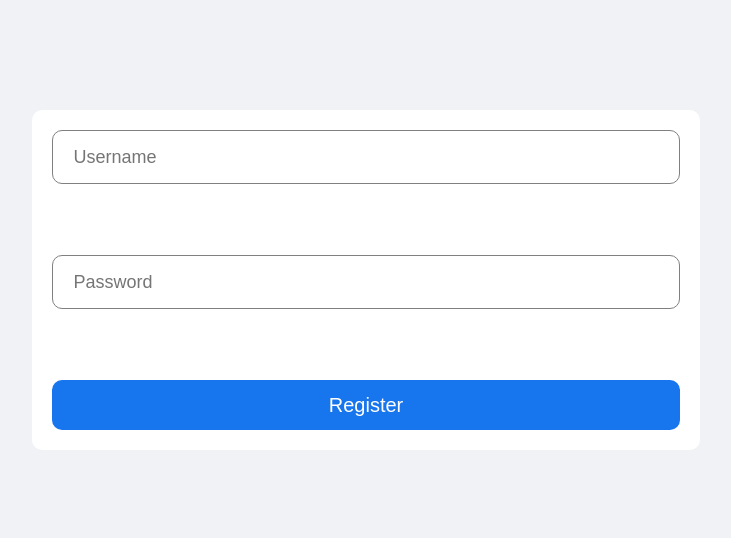
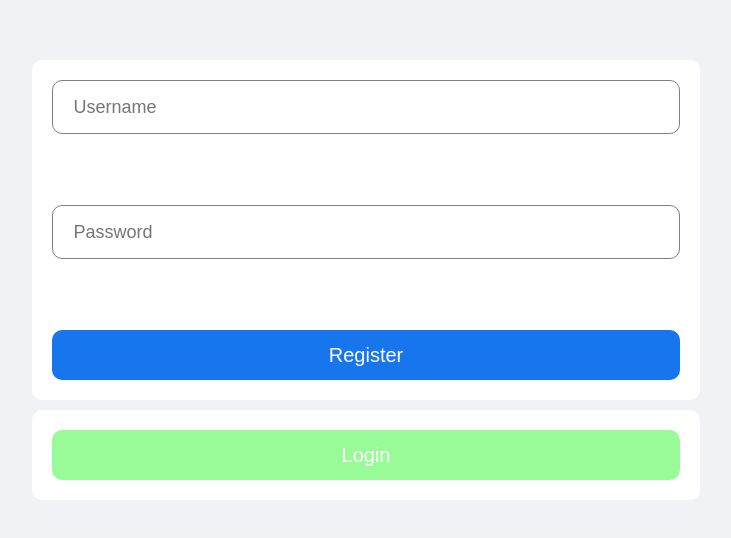
Before and after one commit to VovanVovanic/chat-node, a React (Create React App) app: page /register in a window 1280 px wide. Shown: the part 120-658 px from the top of the page, without its empty margins (274-1005 px from the left). Built offline with nearby package versions, Linux system fonts and the light colour scheme.

Commit message:
network fucking fixses

```diff
--- a/public/index.html
+++ b/public/index.html
@@ -9,34 +9,10 @@
       name="description"
       content="Web site created using create-react-app"
     />
-    <!--
-      manifest.json provides metadata used when your web app is installed on a
-      user's mobile device or desktop. See https://developers.google.com/web/fundamentals/web-app-manifest/
-    -->
     <link rel="manifest" href="%PUBLIC_URL%/manifest.json" />
-    <!--
-      Notice the use of %PUBLIC_URL% in the tags above.
-      It will be replaced with the URL of the `public` folder during the build.
-      Only files inside the `public` folder can be referenced from the HTML.
-
-      Unlike "/favicon.ico" or "favicon.ico", "%PUBLIC_URL%/favicon.ico" will
-      work correctly both with client-side routing and a non-root public URL.
-      Learn how to configure a non-root public URL by running `npm run build`.
-    -->
     <title>React App</title>
   </head>
   <body>
-    <noscript>You need to enable JavaScript to run this app.</noscript>
     <div id="root"></div>
-    <!--
-      This HTML file is a template.
-      If you open it directly in the browser, you will see an empty page.
-
-      You can add webfonts, meta tags, or analytics to this file.
-      The build step will place the bundled scripts into the <body> tag.
-
-      To begin the development, run `npm start` or `yarn start`.
-      To create a production bundle, use `npm run build` or `yarn build`.
-    -->
   </body>
 </html>
--- a/src/App.js
+++ b/src/App.js
@@ -83,7 +83,7 @@ console.log(user, error);
               </Route>
               <Route path='/register' >
                 <>
-                  {user ? <Redirect to = "/" /> : <Auth button={"Register"} authHandler={regHandler} type="Register" />}
+                  {user ? <Redirect to="/" /> : <Auth button={"Register"} authHandler={regHandler} type="register" loginHandler={authHandler}/>}
                 </>
               </Route>
           </Switch>
--- a/src/index.js
+++ b/src/index.js
@@ -13,8 +13,4 @@ ReactDOM.render(
   </React.StrictMode>,
   document.getElementById("root")
 );
-
-// If you want to start measuring performance in your app, pass a function
-// to log results (for example: reportWebVitals(console.log))
-// or send to an analytics endpoint. Learn more: https://bit.ly/CRA-vitals
 reportWebVitals();
--- a/src/pages/auth/auth.jsx
+++ b/src/pages/auth/auth.jsx
@@ -1,8 +1,12 @@
 import classes from "./auth.module.scss";
 import { useFormik } from "formik";
 import { useHistory } from "react-router-dom";
+import { LoginSuccess } from '../../context/authActions'
+import { useContext } from "react";
+import { AuthContext } from "../../context/authContext";
 
-export default function Auth({ button, authHandler, type }) {
+export default function Auth({ button, authHandler, type, loginHandler }) {
+  const {dispatch } = useContext(AuthContext);
   const formik = useFormik({
     initialValues: {
       username: "",
@@ -16,8 +20,16 @@ export default function Auth({ button, authHandler, type }) {
 
   const history = useHistory()
   const goRegister = () => {
-    localStorage.setItem("user", null)
+    const user = localStorage.setItem("user", null)
+    dispatch(LoginSuccess(user))
     history.push("/")
+  }
+  const goLogin = () => {
+    const data = {
+      username: formik.getFieldProps("username").value,
+      password: formik.getFieldProps("password").value,
+    };
+    loginHandler(data);
   }
   return (
     <div className={classes.login}>
@@ -40,7 +52,7 @@ export default function Auth({ button, authHandler, type }) {
           </button>
         </form>
         {type === "login" && (
-          <div className = {`${classes.loginBox} ${classes.goRegisterWrap}`}>
+          <div className={`${classes.loginBox} ${classes.goRegisterWrap}`}>
             <button
               className={`${classes.loginButton} ${classes.toRegister}`}
               onClick={goRegister}
@@ -49,6 +61,16 @@ export default function Auth({ button, authHandler, type }) {
             </button>
           </div>
         )}
+        {type === "register" && (
+          <div className={`${classes.loginBox} ${classes.goRegisterWrap}`}>
+            <button
+              className={`${classes.loginButton} ${classes.toRegister}`}
+              onClick={goLogin}
+            >
+             Login
+            </button>
+          </div>
+        )}
       </div>
     </div>
   );
```
